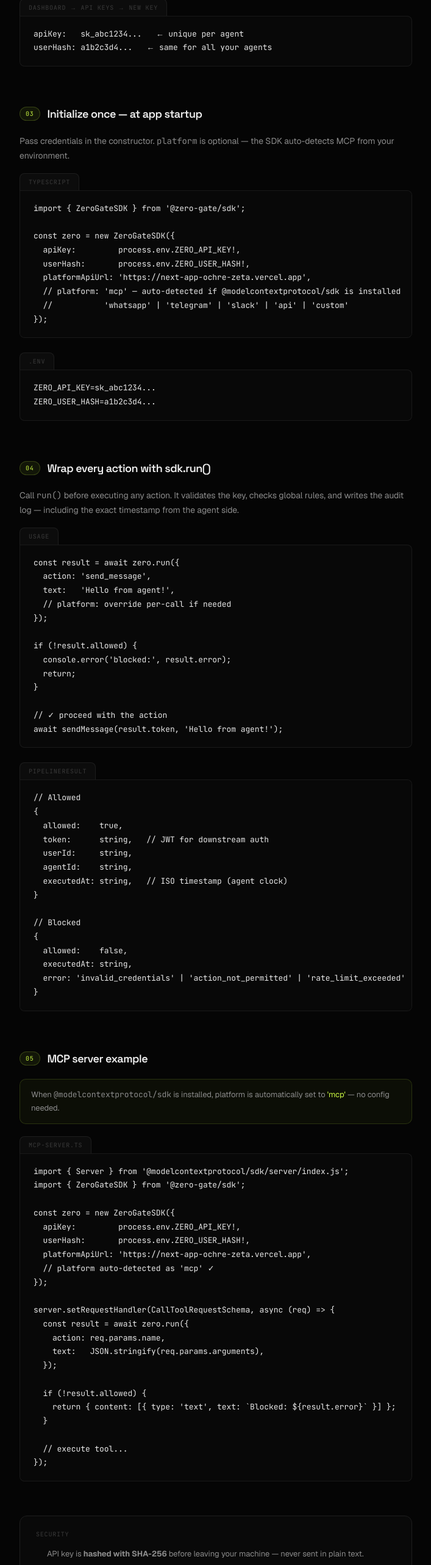
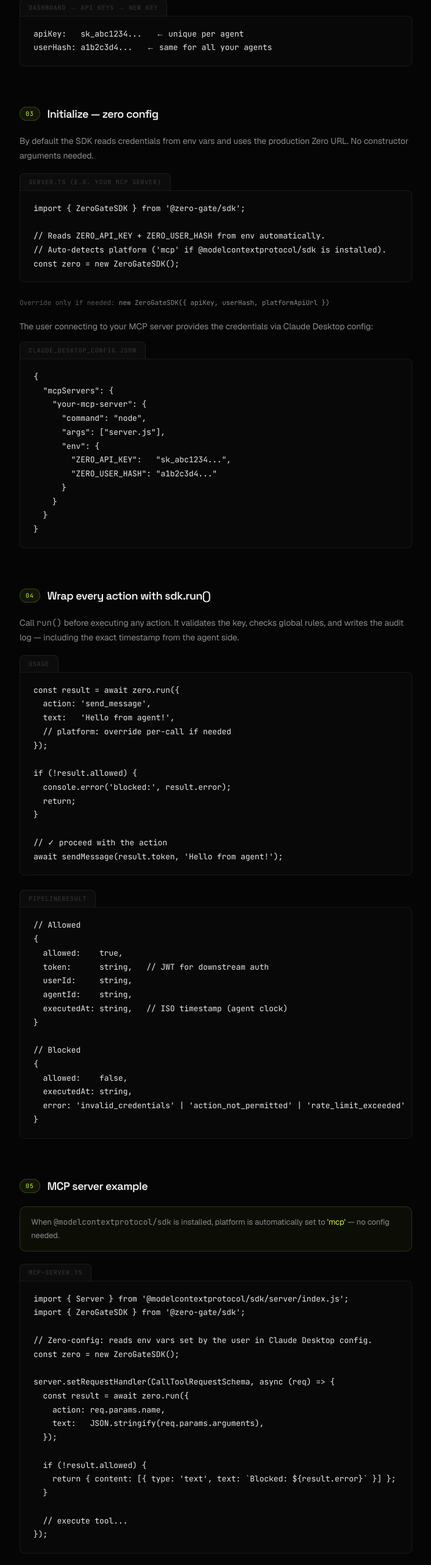
Before and after one commit to platanus-hack/platanus-hack-26-ar-team-17, a Next.js app in the folder next-app/: page /docs in a window 1280 px wide. Shown: the part 793-3359 px from the top of the page at 61% size, without its empty margins (286-993 px from the left). Built offline with nearby package versions, Linux system fonts and the light colour scheme.

Commit message:
docs: simplify SDK init — zero-config with env vars and auto URL

```diff
--- a/next-app/app/docs/page.tsx
+++ b/next-app/app/docs/page.tsx
@@ -7,7 +7,6 @@
 };
 
 const mono: React.CSSProperties = { fontFamily: 'var(--font-jetbrains), monospace' };
-const PLATFORM_URL = 'https://next-app-ochre-zeta.vercel.app';
 
 function CodeBlock({ code, label, lang = 'ts' }: { code: string; label?: string; lang?: string }) {
   return (
@@ -136,26 +135,38 @@
         </Section>
 
         {/* Step 3 — Initialize once */}
-        <Section tag="03" title="Initialize once — at app startup">
+        <Section tag="03" title="Initialize — zero config">
           <p style={{ fontSize: 14, color: 'var(--text-dim)', marginBottom: 16, lineHeight: 1.7 }}>
-            Pass credentials in the constructor. <code style={mono}>platform</code> is optional — the SDK auto-detects MCP from your environment.
+            By default the SDK reads credentials from env vars and uses the production Zero URL. No constructor arguments needed.
           </p>
           <CodeBlock
-            label="TypeScript"
+            label="server.ts (e.g. your MCP server)"
             code={`import { ZeroGateSDK } from '@zero-gate/sdk';
 
-const zero = new ZeroGateSDK({
-  apiKey:         process.env.ZERO_API_KEY!,
-  userHash:       process.env.ZERO_USER_HASH!,
-  platformApiUrl: '${PLATFORM_URL}',
-  // platform: 'mcp' — auto-detected if @modelcontextprotocol/sdk is installed
-  //           'whatsapp' | 'telegram' | 'slack' | 'api' | 'custom'
-});`}
+// Reads ZERO_API_KEY + ZERO_USER_HASH from env automatically.
+// Auto-detects platform ('mcp' if @modelcontextprotocol/sdk is installed).
+const zero = new ZeroGateSDK();`}
           />
+          <p style={{ ...mono, fontSize: 11, color: 'var(--text-muted)', margin: '4px 0 18px', lineHeight: 1.7 }}>
+            Override only if needed: <code style={{ color: 'var(--text-dim)' }}>{`new ZeroGateSDK({ apiKey, userHash, platformApiUrl })`}</code>
+          </p>
+          <p style={{ fontSize: 14, color: 'var(--text-dim)', marginBottom: 12, lineHeight: 1.7 }}>
+            The user connecting to your MCP server provides the credentials via Claude Desktop config:
+          </p>
           <CodeBlock
-            label=".env"
-            code={`ZERO_API_KEY=sk_abc1234...
-ZERO_USER_HASH=a1b2c3d4...`}
+            label="claude_desktop_config.json"
+            code={`{
+  "mcpServers": {
+    "your-mcp-server": {
+      "command": "node",
+      "args": ["server.js"],
+      "env": {
+        "ZERO_API_KEY":   "sk_abc1234...",
+        "ZERO_USER_HASH": "a1b2c3d4..."
+      }
+    }
+  }
+}`}
           />
         </Section>
 
@@ -211,12 +222,8 @@
             code={`import { Server } from '@modelcontextprotocol/sdk/server/index.js';
 import { ZeroGateSDK } from '@zero-gate/sdk';
 
-const zero = new ZeroGateSDK({
-  apiKey:         process.env.ZERO_API_KEY!,
-  userHash:       process.env.ZERO_USER_HASH!,
-  platformApiUrl: '${PLATFORM_URL}',
-  // platform auto-detected as 'mcp' ✓
-});
+// Zero-config: reads env vars set by the user in Claude Desktop config.
+const zero = new ZeroGateSDK();
 
 server.setRequestHandler(CallToolRequestSchema, async (req) => {
   const result = await zero.run({
```
